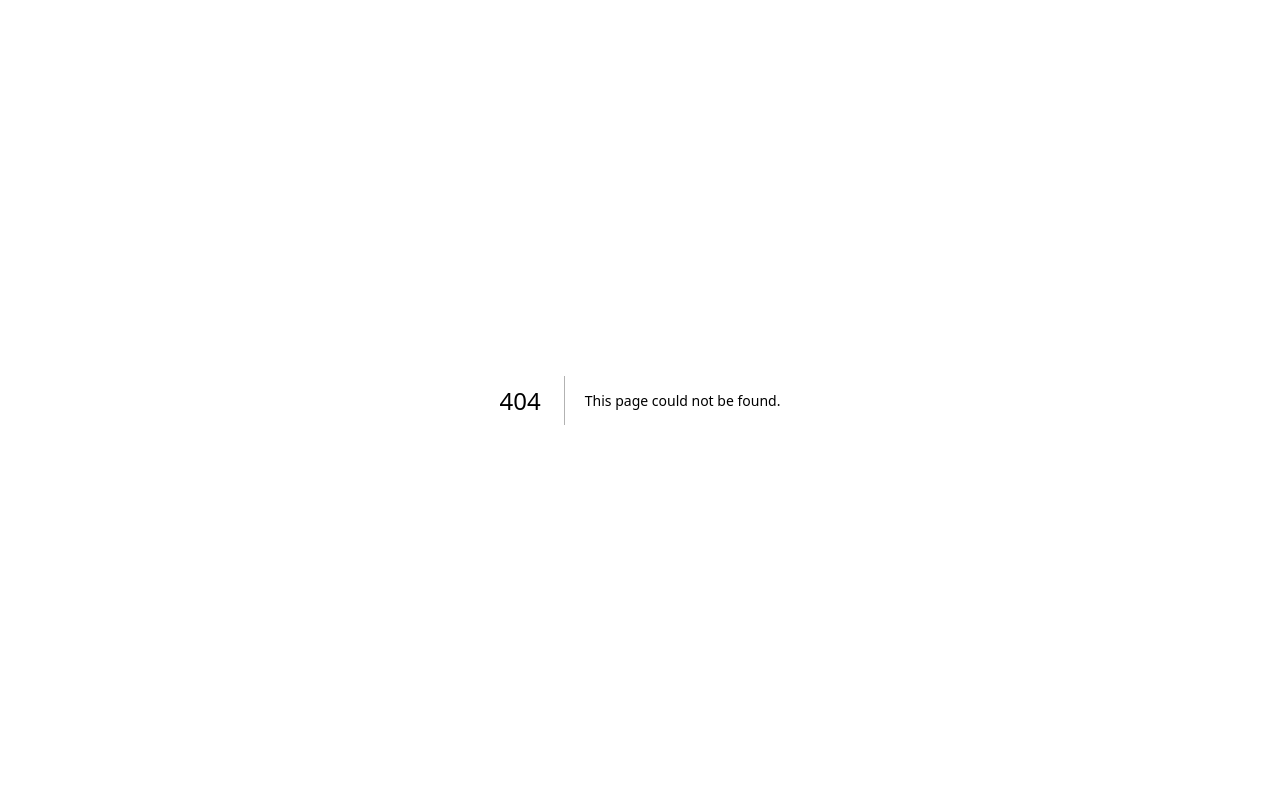
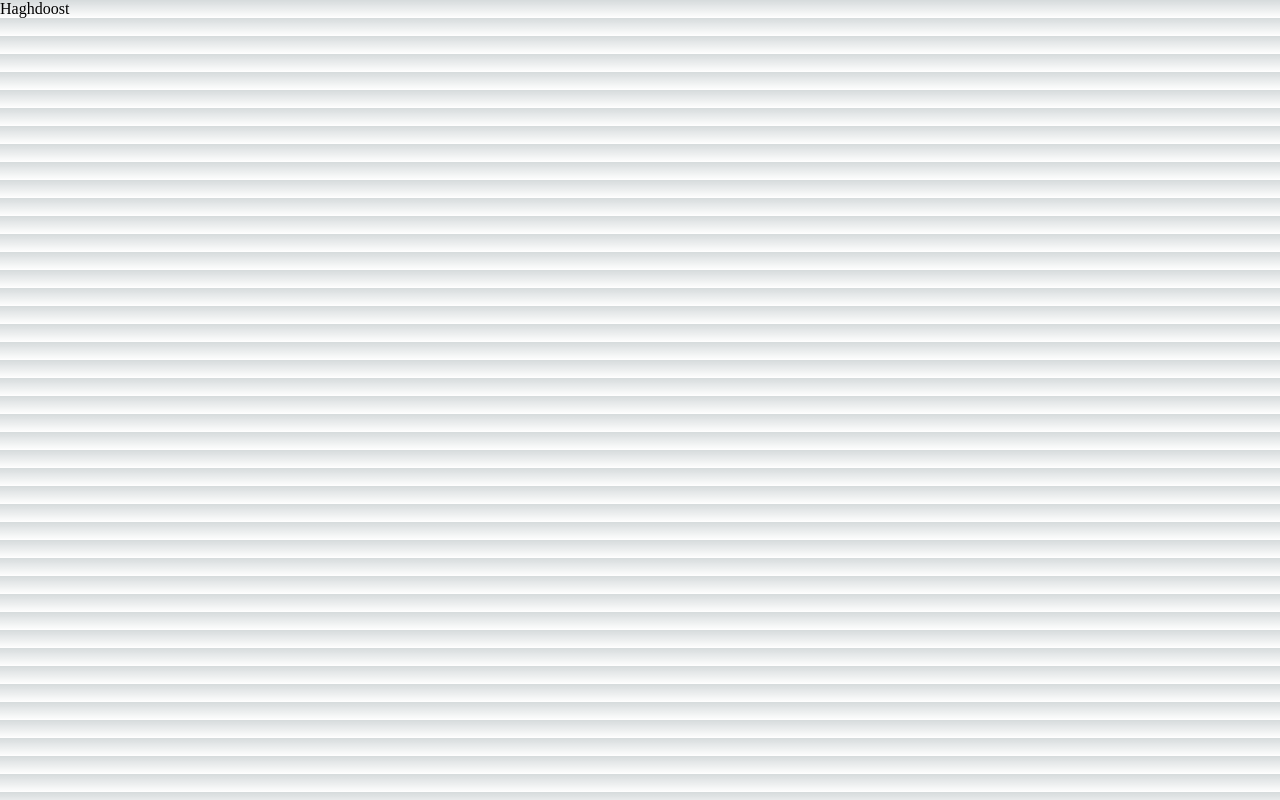
Before and after one commit to Mehdi-haghdoost/practice-nextjs, a Next.js app: page /courses in a window 1280 px wide. Before the commit this address had no page. Built offline with nearby package versions, Linux system fonts and the light colour scheme.

Commit message:
create first route in Nextjs

```diff
--- /dev/null
+++ b/pages/courses.js
@@ -0,0 +1,9 @@
+import React from 'react'
+
+function courses() {
+  return (
+    <div>Haghdoost</div>
+  )
+}
+
+export default courses
```
Also changed, not shown: pages/articles.js (added, +9 -0 lines).
